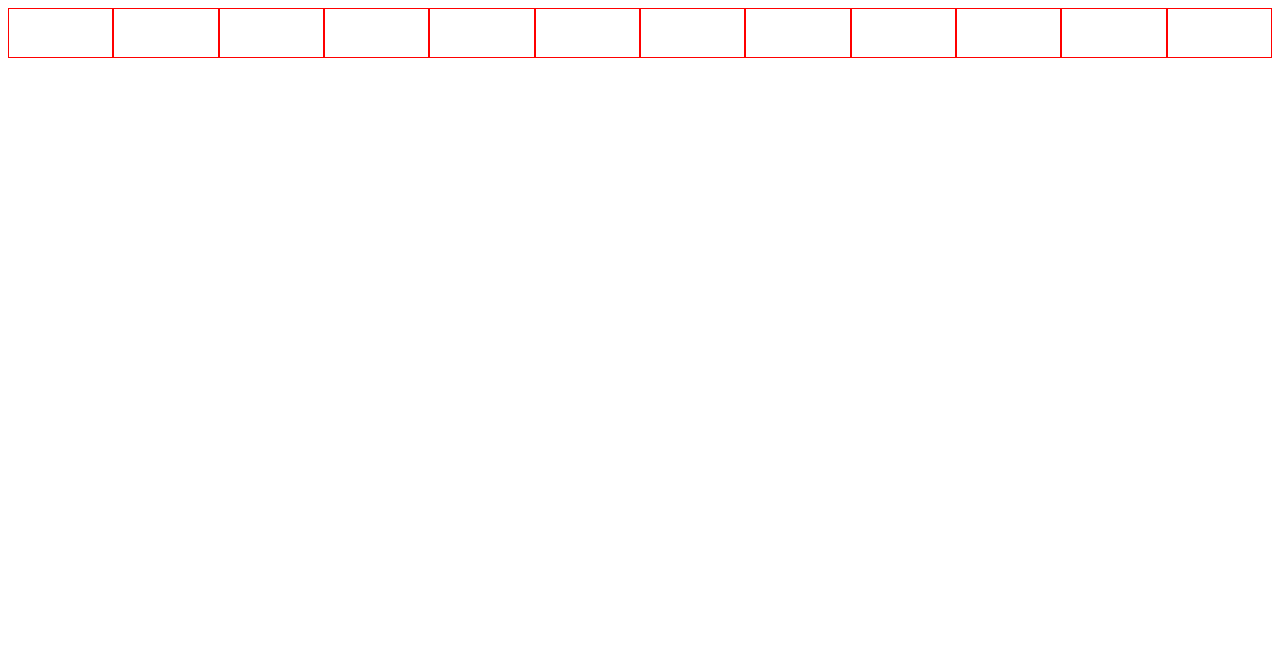
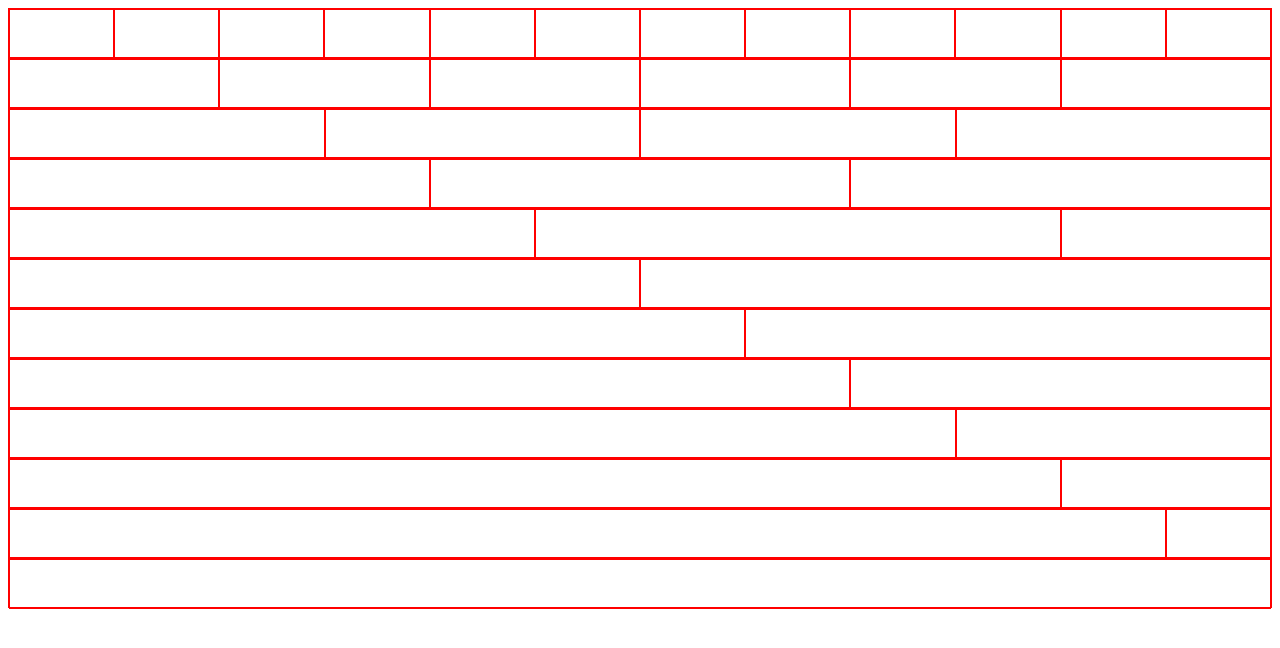
Before and after one commit to AndreaSelinger/shoestrap, a plain HTML site: page index.html in a window 1280 px wide. Drawn offline with Linux system fonts and the light colour scheme.

Commit message:
Final Grid

```diff
--- a/index.html
+++ b/index.html
@@ -1,4 +1,5 @@
 <html lang="en">
+
 <head>
     <meta charset="UTF-8">
     <meta name="viewport" content="width=device-width, initial-scale=1.0">
@@ -7,7 +8,9 @@
     <link rel="stylesheet" href="shoestrap.css">
     <link rel="stylesheet" href="style.css">
 </head>
+
 <body>
+    <div class="row">
         <div class="col-1"></div>
         <div class="col-1"></div>
         <div class="col-1"></div>
@@ -20,5 +23,70 @@
         <div class="col-1"></div>
         <div class="col-1"></div>
         <div class="col-1"></div>
+    </div>
+
+    <div class="row">
+        <div class="col-2"></div>
+        <div class="col-2"></div>
+        <div class="col-2"></div>
+        <div class="col-2"></div>
+        <div class="col-2"></div>
+        <div class="col-2"></div>
+    </div>
+
+    <div class="row">
+        <div class="col-3"></div>
+        <div class="col-3"></div>
+        <div class="col-3"></div>
+        <div class="col-3"></div>
+    </div>
+
+    <div class="row">
+        <div class="col-4"></div>
+        <div class="col-4"></div>
+        <div class="col-4"></div>
+    </div>
+
+    <div class="row">
+        <div class="col-5"></div>
+        <div class="col-5"></div>
+        <div class="col-2"></div>
+    </div>
+
+    <div class="row">
+        <div class="col-6"></div>
+        <div class="col-6"></div>
+    </div>
+
+    <div class="row">
+        <div class="col-7"></div>
+        <div class="col-5"></div>
+    </div>
+
+    <div class="row">
+        <div class="col-8"></div>
+        <div class="col-4"></div>
+    </div>
+
+    <div class="row">
+        <div class="col-9"></div>
+        <div class="col-3"></div>
+    </div>
+
+    <div class="row">
+        <div class="col-10"></div>
+        <div class="col-2"></div>
+    </div>
+
+    <div class="row">
+        <div class="col-11"></div>
+        <div class="col-1"></div>
+    </div>
+
+    <div class="row">
+        <div class="col-12"></div>
+    </div>
+
 </body>
+
 </html>
--- a/shoestrap.css
+++ b/shoestrap.css
@@ -2,6 +2,61 @@
     float: left;
     width: 8.33333333%;
   }
+
+.col-2 {
+    float: left;
+    width: 16.66666667%;
+  }
+
+.col-3 {
+    float: left;
+    width: 25%;
+  }
+
+.col-4 {
+    float: left;
+    width: 33.333333%;
+  }
+
+.col-5 {
+    float: left;
+    width: 41.666667%;
+  }
+
+.col-6 {
+    float: left;
+    width: 50%;
+  }
+
+.col-7 {
+    float: left;
+    width: 58.33333331%;
+}
+
+.col-8 {
+    float: left;
+    width: 66.666667%;
+}
+
+.col-9 {
+    float: left;
+    width: 75%;
+}
+
+.col-10 {
+    float: left;
+    width: 83.333333%;
+}
+
+.col-11 {
+    float: left;
+    width: 91.666666667%;
+}
+
+.col-12 {
+    float: left;
+    width: 100%;
+}
 
   div {
     height: 50px;
```
Lines whose indentation alone changed are shown as unchanged.
